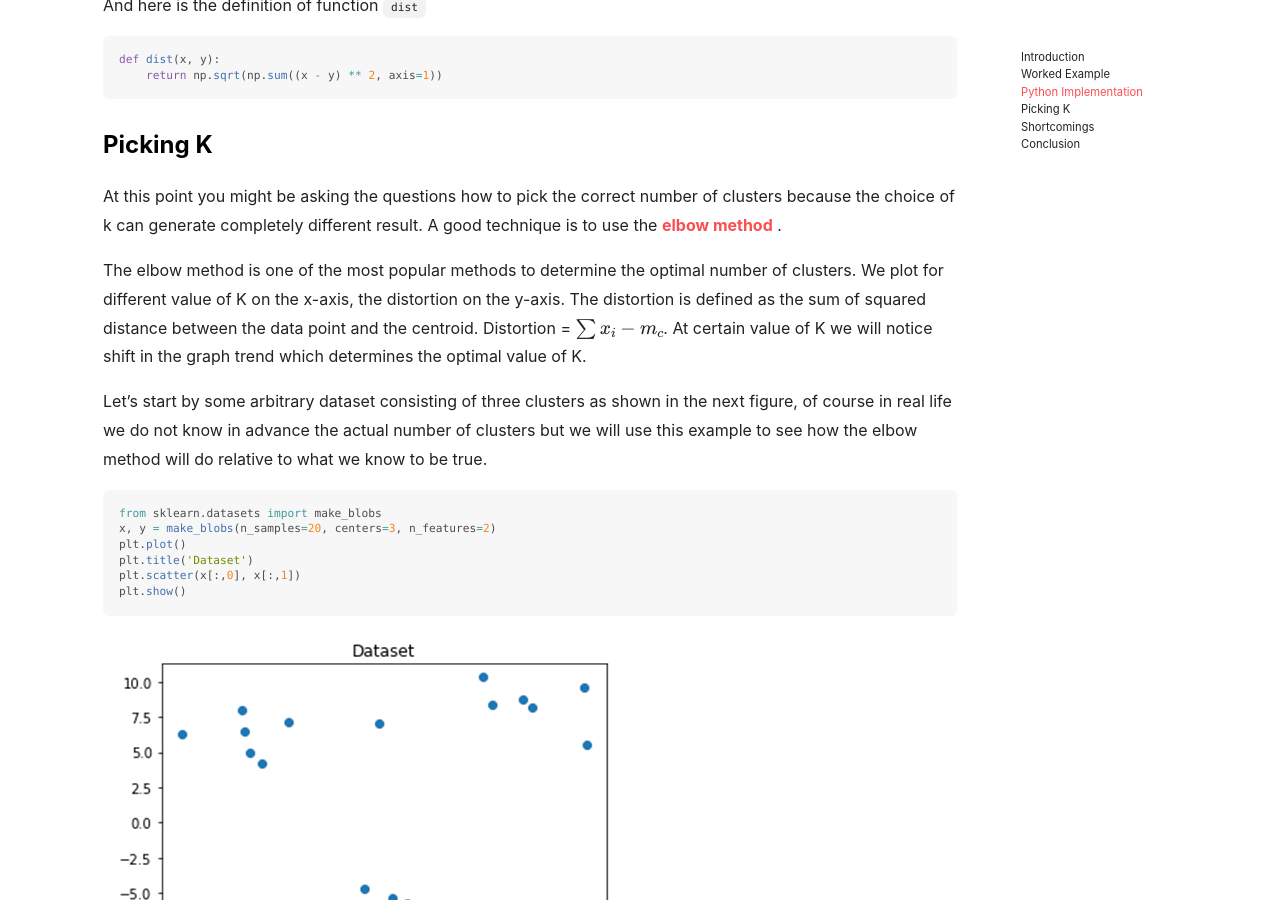
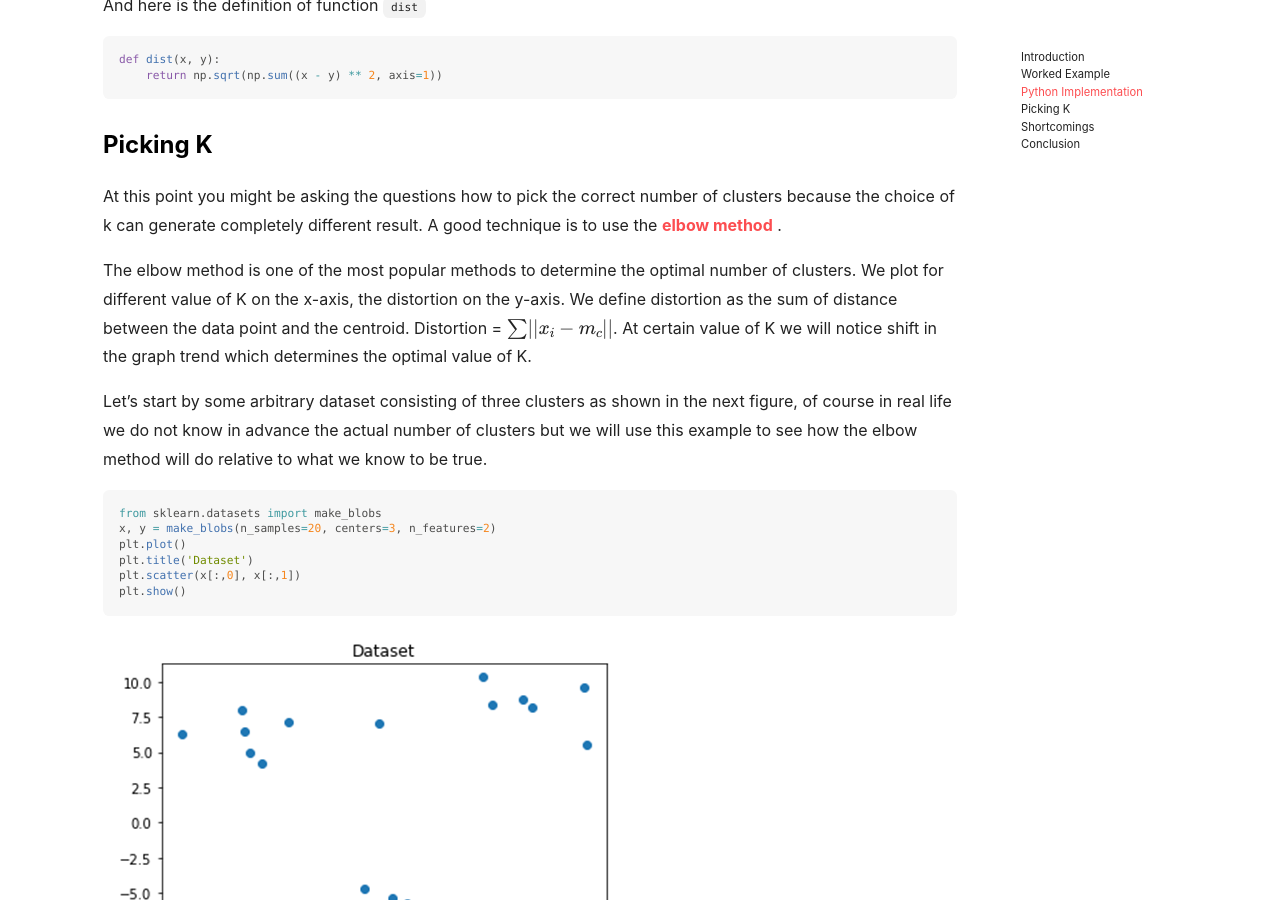
Before and after one commit to MostafaEissa/MostafaEissa.github.io, a Jekyll site: the page built from _posts/2020-03-31-k-means-clustering.md, in a window 1280 px wide and 900 px high, scrolled down 3059 px. Built offline with Jekyll 4.4.1, drawn with Linux system fonts in a browser that asks for light colours; nearby versions of some CDN libraries; formulas are drawn with MathJax 3; some of the changed text lies outside the part shown.

Commit message:
Fix typos in blog post K-means clustering

```diff
--- a/_posts/2020-03-31-k-means-clustering.md
+++ b/_posts/2020-03-31-k-means-clustering.md
@@ -101,8 +101,8 @@ def dist(x, y):
 
 At this point you might be asking the questions how to pick the correct number of clusters because the choice of k can generate completely different result. A good technique is to use the [elbow method](https://en.wikipedia.org/wiki/Elbow_method_(clustering)) .
 
-The elbow method is one of the most popular methods to determine the optimal number of clusters. We plot for different value of K on the x-axis, the distortion on the y-axis. The distortion is defined as the sum of squared distance between the data point and the centroid.
-Distortion  = $\sum x_i-m_c$. At certain value of K we will notice shift in the graph trend which determines the optimal value of K.
+The elbow method is one of the most popular methods to determine the optimal number of clusters. We plot for different value of K on the x-axis, the distortion on the y-axis. We define distortion as the sum of  distance between the data point and the centroid.
+Distortion  = $\sum \lvert \lvert x_i-m_c \rvert \rvert $. At certain value of K we will notice shift in the graph trend which determines the optimal value of K.
 
 Let’s start by some arbitrary dataset consisting of three clusters as shown in the next figure, of course in real life we do not know in advance the actual number of clusters but we will use this example to see how the elbow method will do relative to what we know to be true.
 
```
Also changed, not shown: other parts of _posts/2020-03-31-k-means-clustering.md (+1 -1 lines).
